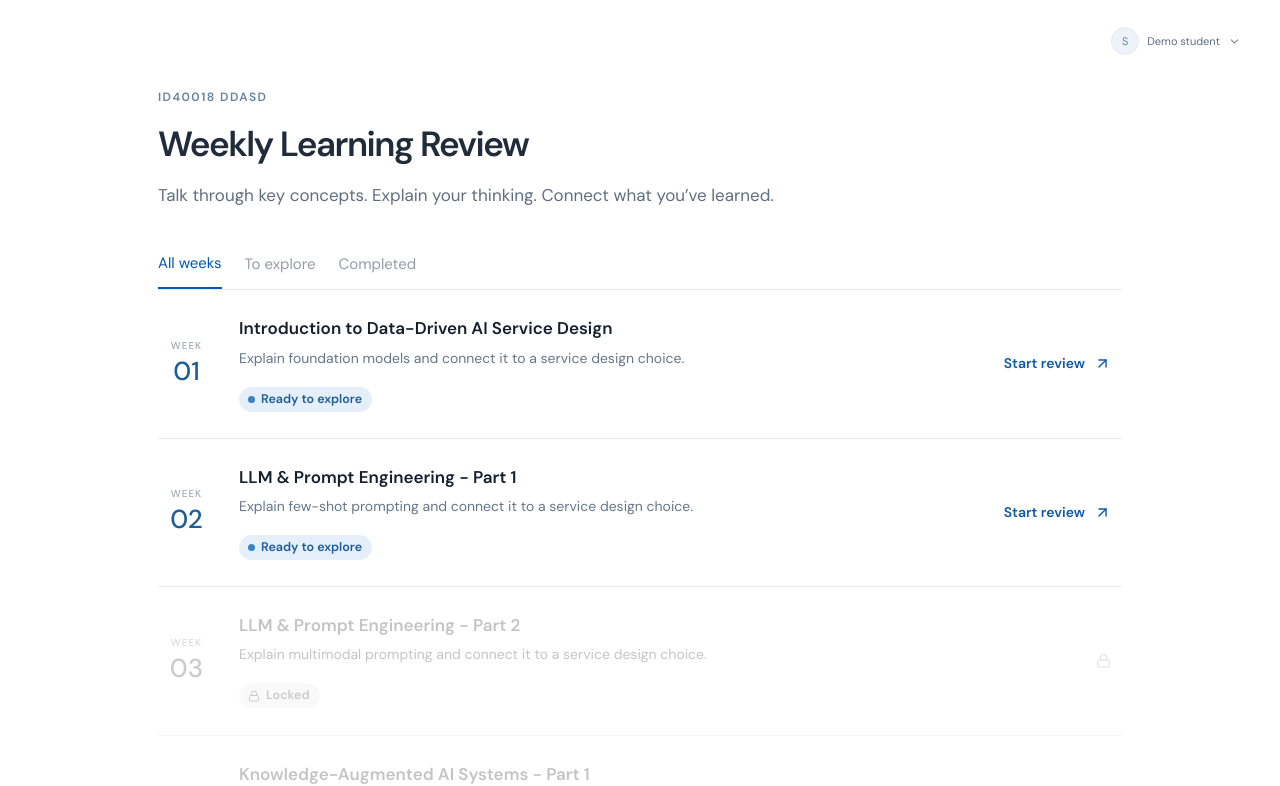
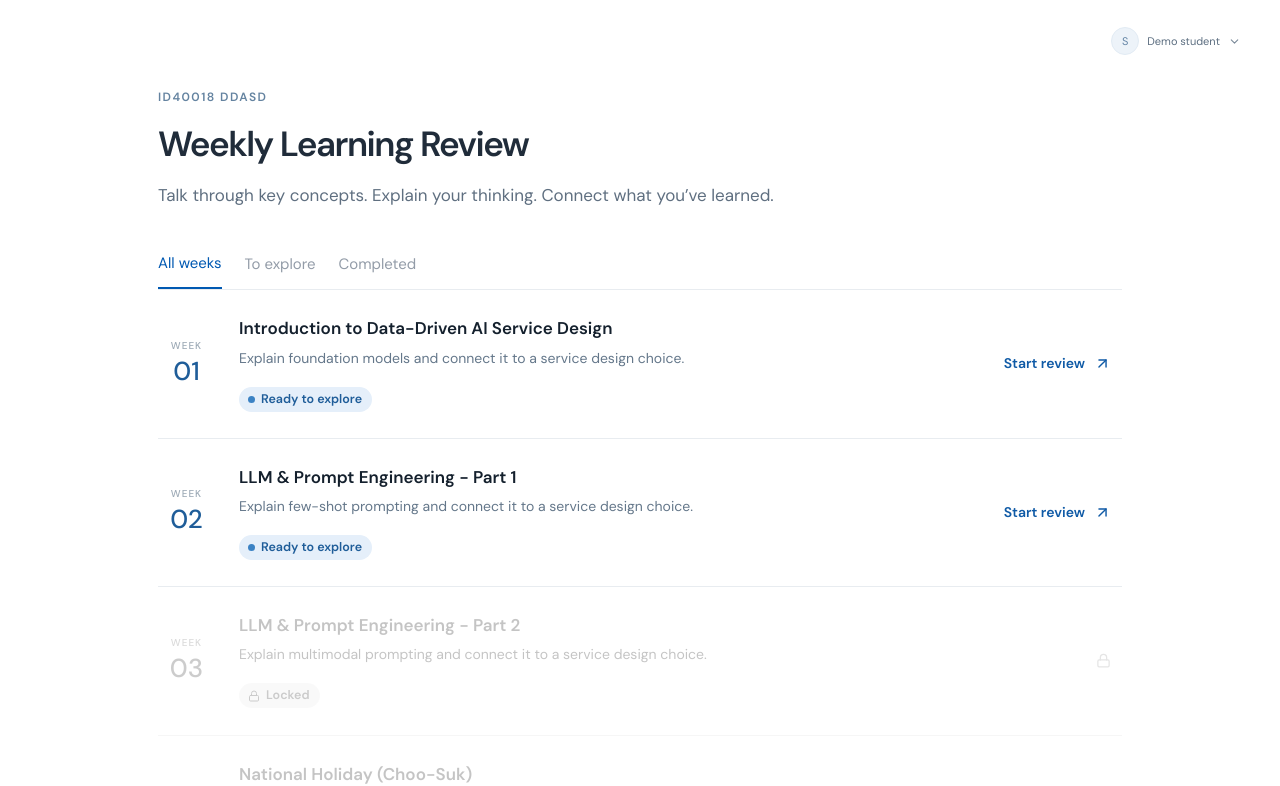
Before and after one commit to jlee4330/weekly-learning-review, a React (Vite) app: page / in a window 1280 px wide. Shown: the top 786 px of the page. Built offline with nearby package versions, Linux system fonts and the light colour scheme.

Commit message:
Mark Week 4 as Choo-Suk holiday without a review

```diff
--- a/content/weeks/week-04/questions.json
+++ b/content/weeks/week-04/questions.json
@@ -1,20 +1,6 @@
 {
   "week": 4,
-  "opening": "What role does retrieval play when an AI service needs information beyond its model?",
-  "note": "Draft migrated from the earlier opening question and expected elements. Expand after the lecture content is added.",
-  "questions": [
-    {
-      "id": "w04-q01",
-      "topic": "Knowledge-Augmented AI Systems - Part 1",
-      "phase": "understand",
-      "question": "What role does retrieval play when an AI service needs information beyond its model?",
-      "lookFor": [
-        "retrieval before generation",
-        "external sources",
-        "retrieval errors"
-      ],
-      "followUps": [],
-      "misconceptions": []
-    }
-  ]
+  "opening": null,
+  "note": "National Holiday (Choo-Suk). No class or oral review this week.",
+  "questions": []
 }
--- a/shared/course.json
+++ b/shared/course.json
@@ -22,10 +22,10 @@
   },
   {
     "id": 4,
-    "title": "Knowledge-Augmented AI Systems - Part 1",
-    "sourceSummary": "RAG, Memory, and Tool, Vector Embedding.",
+    "title": "National Holiday (Choo-Suk)",
+    "sourceSummary": "No class or oral review this week.",
     "source": "dasd2026/src/components/Schedule.jsx",
-    "reviewAvailable": true
+    "reviewAvailable": false
   },
   {
     "id": 5,
--- a/shared/questions.js
+++ b/shared/questions.js
@@ -4,7 +4,7 @@ const koTitles = [
   "수업 소개",
   "LLM과 프롬프트 엔지니어링 · 1",
   "LLM과 프롬프트 엔지니어링 · 2",
-  "지식 증강 AI 시스템 · 1",
+  "National Holiday (Choo-Suk)",
   "지식 증강 AI 시스템 · 2",
   "에이전트 AI 시스템 · 1",
   "에이전트 AI 시스템 · 2",
@@ -22,7 +22,7 @@ const topics = [
   ["foundation models", "파운데이션 모델"],
   ["few-shot prompting", "퓨샷 프롬프팅"],
   ["multimodal prompting", "멀티모달 프롬프팅"],
-  ["retrieval-augmented generation (RAG)", "검색 증강 생성(RAG)"],
+  null,
   ["memory and tools", "메모리와 도구"],
   [
     "single-agent and multi-agent systems",
```
Also changed, not shown: content/weeks/week-04/summary.md (+6 -10 lines), 2 other files (tests, documents, lock files or other folders).
